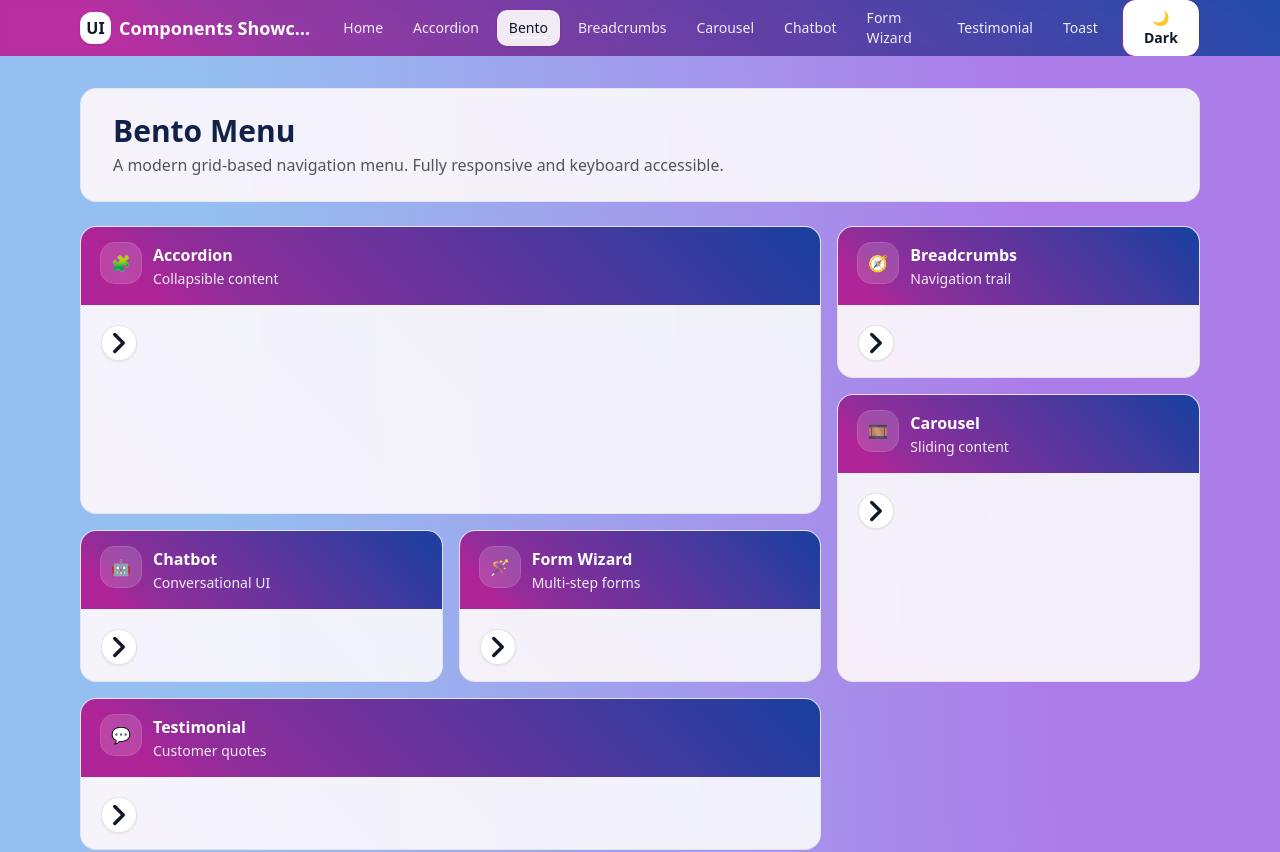
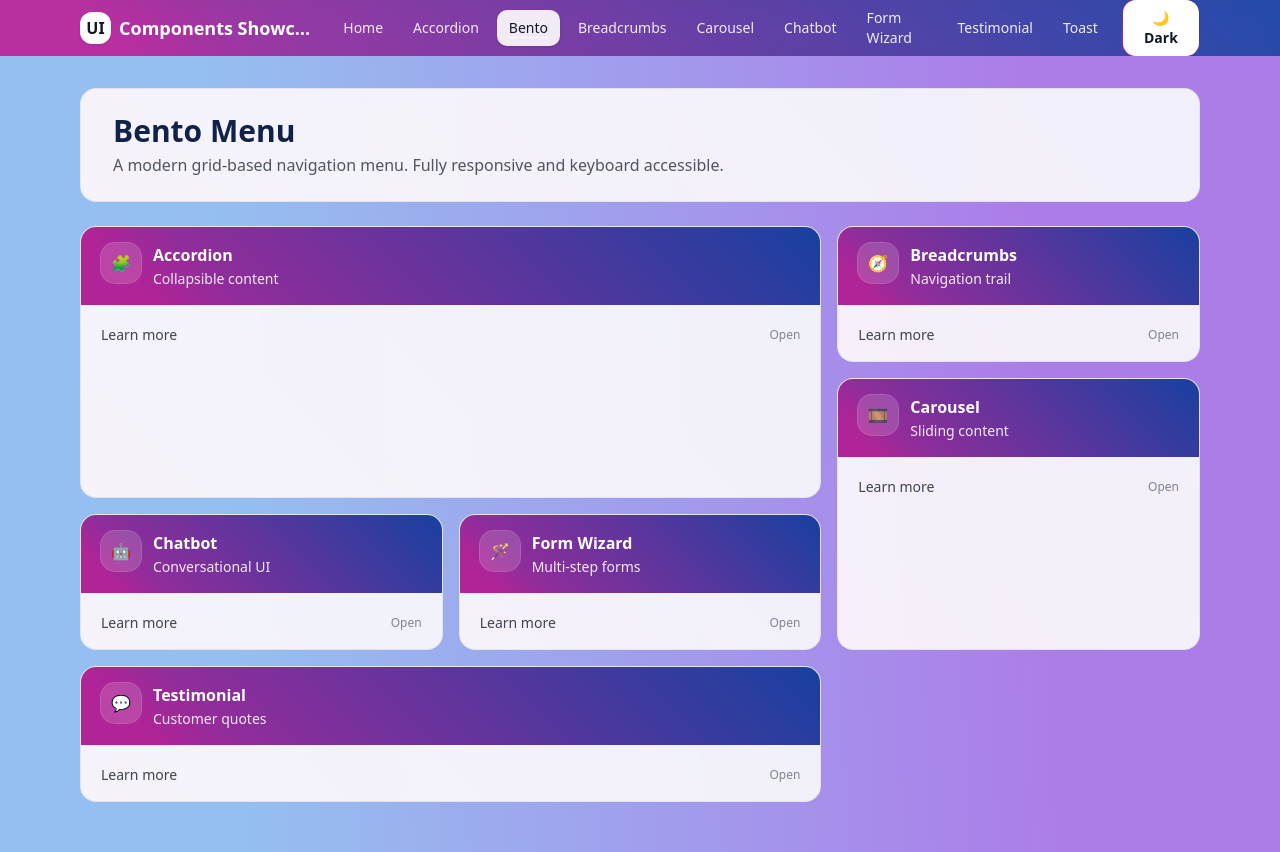
Before and after one commit to kavia-common/ui-components-showcase-3705-3714, a React (Create React App) app in the folder frontend_react_app/: page /bentomenu in a window 1280 px wide. Shown: the top 852 px of the page. Built offline with nearby package versions, Linux system fonts and the light colour scheme.

Commit message:
Checkpoint 58 - cgb1804199

```diff
--- a/frontend_react_app/src/components/ui/BentoMenu.jsx
+++ b/frontend_react_app/src/components/ui/BentoMenu.jsx
@@ -50,74 +50,22 @@ export default function BentoMenu({ items = [], className = "" }) {
     </div>
   );
 
-  // Replace "Open" label with an accessible chevron icon control aligned to the right
+  // Body now shows short descriptive text in place of the chevron icon.
+  // Keep layout and behavior intact; ensure accessible contrast on text.
   const Body = ({ item }) => (
     <div className="px-5 py-4">
-      <div className="mt-1 flex items-center justify-between text-sm text-text/80">
-        <span className="sr-only">Open</span>
-        <ChevronAction
-          ariaLabel={item.ariaLabel || `Open ${item.title}`}
-          onClick={item.onClick}
-          isInteractive={!!item.onClick && !item.href}
-        />
+      <div className="mt-1 flex items-center justify-between text-sm">
+        {/* Left-aligned concise description for the tile body */}
+        <p className="text-text/80">
+          {item.bodyText || "Learn more"}
+        </p>
+        {/* Optional 'Learn more' hint when the entire card is interactive. Hidden from SRs since the card already has an aria-label. */}
+        <span className="text-text/50 text-xs" aria-hidden="true">
+          {item.href || item.onClick ? "Open" : ""}
+        </span>
       </div>
     </div>
   );
-
-  // Inline chevron icon; interactive if onClick is provided on a button tile
-  function ChevronAction({ ariaLabel, onClick, isInteractive }) {
-    const baseIcon =
-      "inline-flex h-9 w-9 items-center justify-center rounded-full transition shadow-[0_1px_2px_rgba(0,0,0,0.08)]";
-    const interactiveFocus =
-      "focus:outline-none focus-visible:ring-2 focus-visible:ring-primary/40";
-    const nonInteractiveStyle = "cursor-default";
-    // On light surface keep contrast high; in gradient headers we used text-white, but here body is light.
-    const surfaceStyle = "bg-white hover:bg-white/90 border border-black/10 text-text";
-
-    if (isInteractive) {
-      return (
-        <button
-          type="button"
-          className={[baseIcon, interactiveFocus, surfaceStyle].join(" ")}
-          aria-label={ariaLabel}
-          onClick={(e) => {
-            // Keep behavior consistent with previous Open button; stop bubbling to avoid duplicate navigation if needed
-            e.stopPropagation?.();
-            onClick?.(e);
-          }}
-        >
-          <ChevronRightSvg ariaHidden />
-        </button>
-      );
-    }
-
-    // Non-interactive variant (when using href wrapper): keep as decorative span; a11y is handled by outer link/button
-    return (
-      <span className={[baseIcon, nonInteractiveStyle, surfaceStyle].join(" ")} aria-hidden="true">
-        <ChevronRightSvg ariaHidden />
-      </span>
-    );
-  }
-
-  function ChevronRightSvg({ ariaHidden = false }) {
-    return (
-      <svg
-        className="h-4.5 w-4.5"
-        viewBox="0 0 24 24"
-        role="presentation"
-        aria-hidden={ariaHidden ? "true" : undefined}
-      >
-        <path
-          d="M9 6l6 6-6 6"
-          fill="none"
-          stroke="currentColor"
-          strokeWidth="2.4"
-          strokeLinecap="round"
-          strokeLinejoin="round"
-        />
-      </svg>
-    );
-  }
 
   // Render anchor or button preserving layout/hover behaviors
   const TileInner = ({ item }) => (
```
Also changed, not shown: 2 other files (tests, documents, lock files or other folders).
